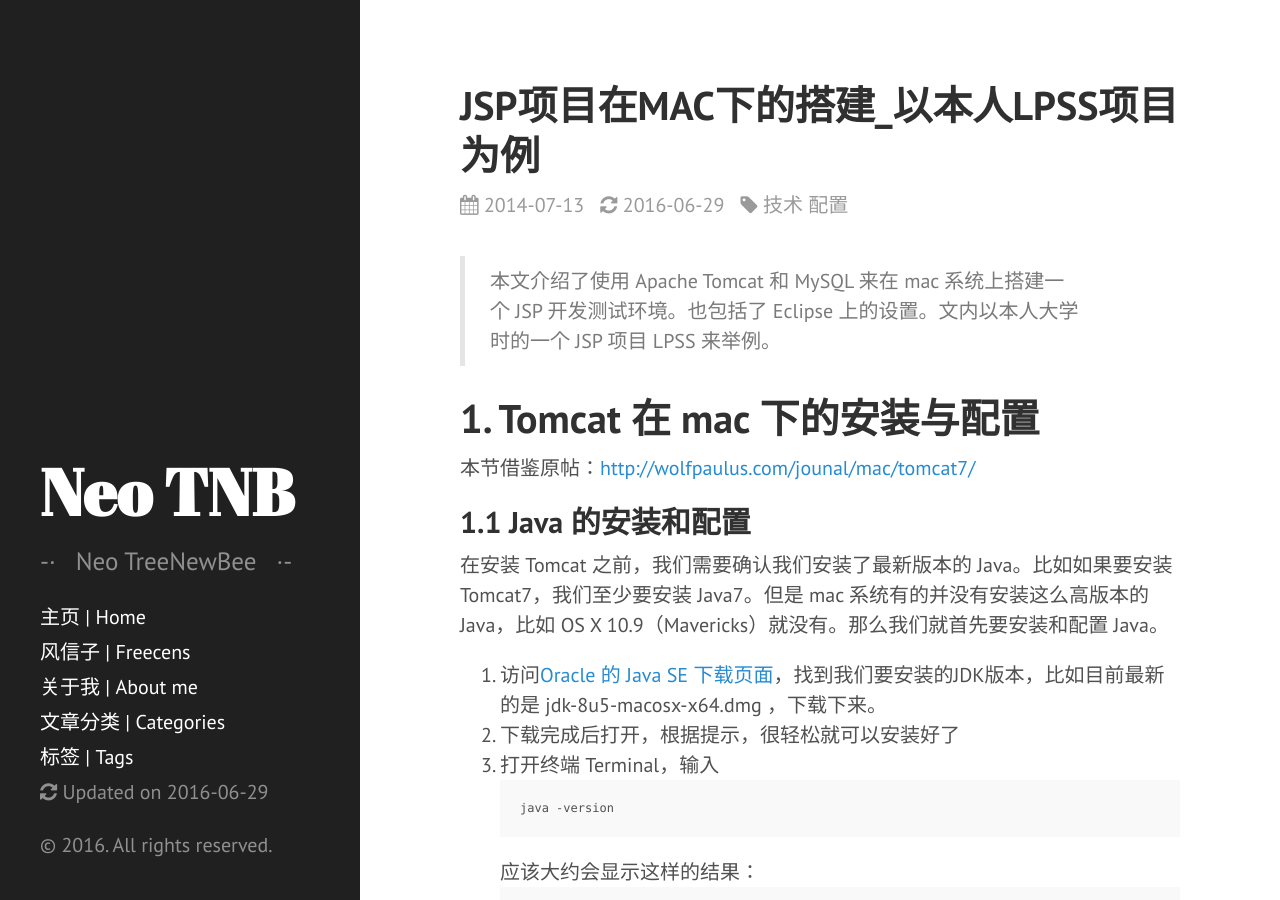
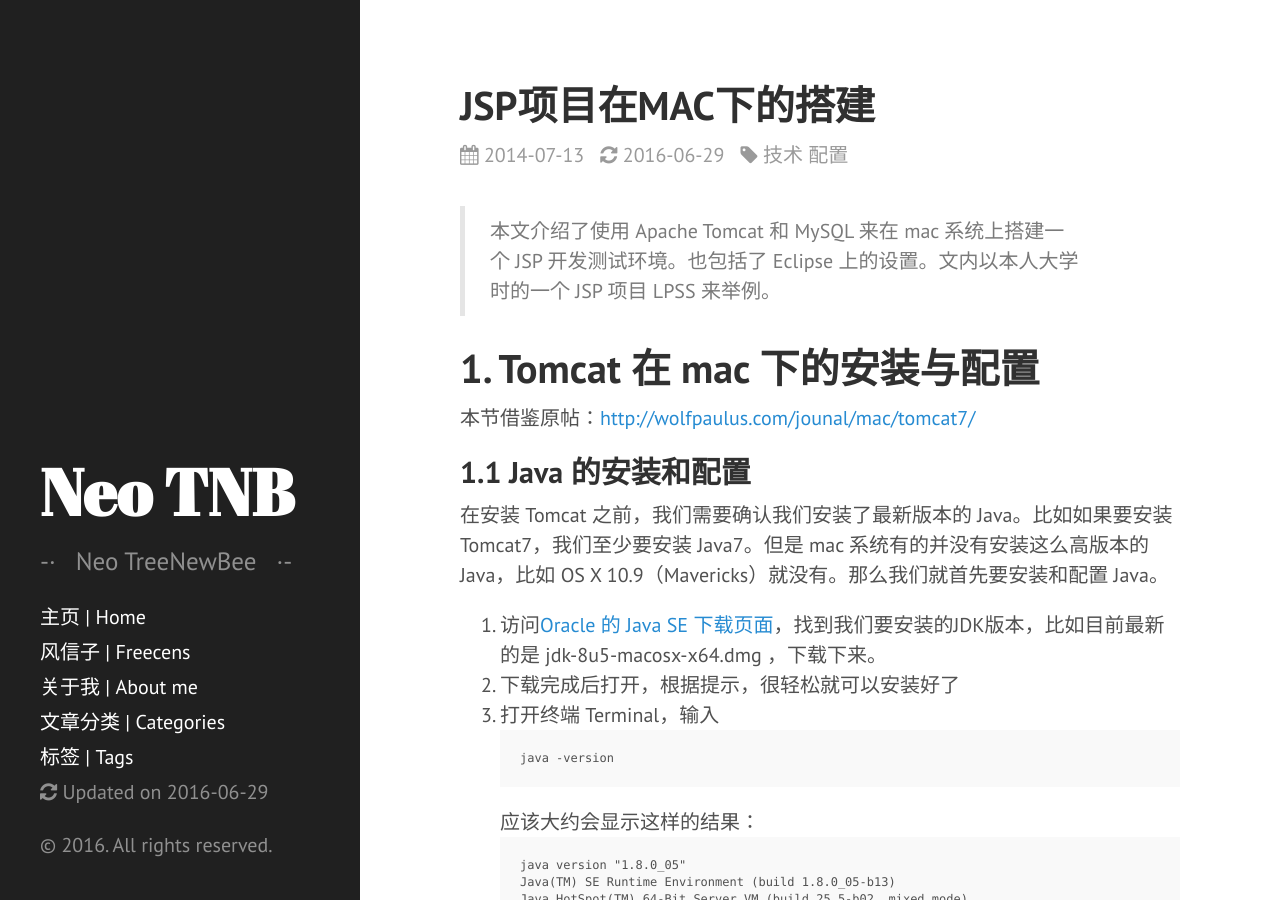
Before and after one commit to jiazhewang/neoTNB, a Jekyll site: the page built from Tech/_posts/2014-07-13-JSP项目在MAC下的搭建——以本人 LPSS 项目为例.md, in a window 1280 px wide and 900 px high. Built offline with Jekyll 4.4.1, drawn with Linux system fonts in a browser that asks for light colours.

Commit message:
update source

```diff
--- a/Tech/_posts/2014-07-13-JSP项目在MAC下的搭建——以本人 LPSS 项目为例.md
+++ b/Tech/_posts/2014-07-13-JSP项目在MAC下的搭建——以本人 LPSS 项目为例.md
@@ -1,6 +1,6 @@
 ---
 layout: post
-title: JSP项目在MAC下的搭建_以本人LPSS项目为例
+title: JSP项目在MAC下的搭建
 keywords: JSP mac 配置 搭建 环境 tomcat java mysql
 description: 本文介绍了使用 Apache Tomcat 和 MySQL 来在 mac 系统上搭建一个 JSP 开发测试环境。也包括了 Eclipse 上的设置。文内以本人大学时的一个 JSP 项目 LPSS 来举例。
 category: Tech
```
Also changed, not shown: 6 other files.
